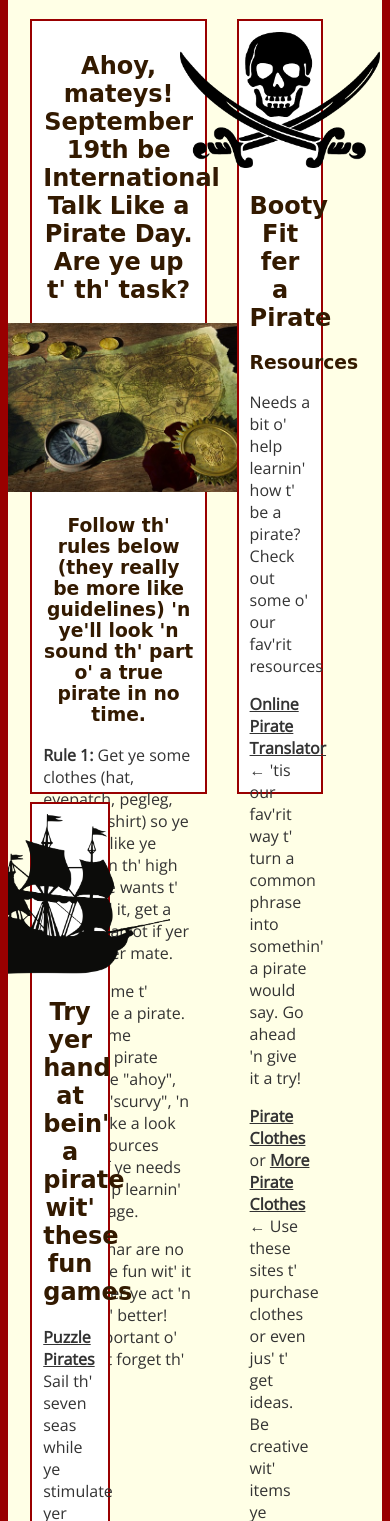
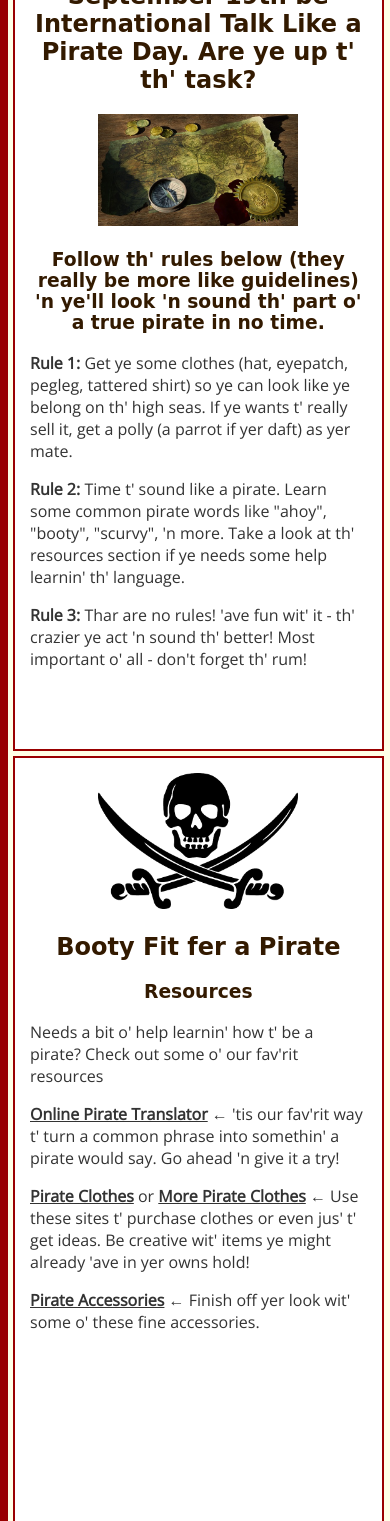
Before and after one commit to whimsicurl-creations/pirates-float, a plain HTML site: page lesson5.html in a window 390 px wide. Shown: the part 479-2000 px from the top of the page. Drawn offline with nearby package versions, Linux system fonts and the light colour scheme; a web font is replaced by a local one.

Commit message:
adding media queries

```diff
--- a/lesson5.css
+++ b/lesson5.css
@@ -6,7 +6,9 @@ body {
 }
 article {
     background: #ffffe6;
-    padding: 2%;
+    max-width: 1200px;
+    margin: 0 auto;
+    padding: 20px;
     overflow: auto;
 }
 h1 {
@@ -41,34 +43,105 @@ header {
     float: left;
     margin: 0;
 }
+.content-wrapper {
+    margin: 0 auto;
+    overflow: auto;
+    clear: both;
+}
 footer {
     clear: both;
 }
 
 /* Columns */
 section {
-    height: 750px;
+    min-height: 800px;
     background: #fff;
-    margin: 1% 15px;
-    padding: 3%;
+    margin: 15px 10px 5px;
+    padding: 15px;
     border: 2px solid #990000;
     float: left;
+    overflow: auto;
 }
 #main {
-    width: 42%;
+    width: 40%;
     clear: both;
+    margin-left: 2%;
 }
 #resources {
-    width: 17%;
+    width: 22%;
 }
 #resources img {
     max-width: 200px;
     margin-left: calc(50% - 100px);
 }
 #pirate-fun {
-    width: 15%;
+    width: 19%;
+    margin-right: 0;
 }
 #pirate-fun img {
     width: 200px;
     margin-left: calc(50% - 100px);
 }
+
+/* ===== Media Queries ===== */
+/* Tablets */
+@media (min-width: 600px) and (max-width: 900px) {
+    article {
+        position: relative;
+        width: 95%;
+    }
+    section {
+        min-height: 650px;
+    }
+    #main {
+        float: none;
+        width: 94%;
+        margin: 0 auto;
+        /* height: 600px; */
+    }
+    #resources {
+        float: left;
+        width: 41%;
+        margin-top: 2%;
+    }
+    #pirate-fun {
+        float: left;
+        width: 40%;
+        margin-top: 2%;
+        margin-left: 2%;
+    }
+}
+
+/* Mobile */
+@media (max-width: 599px) {
+    article {
+        width: 100%;
+        margin: 0;
+        padding: 5px;
+    }
+    #header-img {
+        max-width: 200px;
+        margin-top: 5px;
+        margin-left: calc(50% - 100px);
+        margin-bottom: 15px;
+    }
+    #main {
+        float: none;
+        width: 90%;
+        margin: 0 0 5px 0;
+    }
+    #main img {
+        max-width: 200px;
+        margin-left: calc(50% - 100px);
+    }
+    #resources {
+        float: none;
+        width: 90%;
+        margin: 0 0 5px 0;
+    }
+    #pirate-fun {
+        float: none;
+        width: 90%;
+        margin: 0 0 5px 0;
+    }
+}
--- a/lesson5.html
+++ b/lesson5.html
@@ -15,6 +15,7 @@
             <h1>September 19th - International Talk Like a Pirate Day</h1>
             <h2>Shiver Me Timbers!</h2>
         </header>
+        <div class="content-wrapper">
             <section id="main">
                 <h2>Ahoy, mateys!  September 19th be International Talk Like a Pirate Day.  Are ye up t' th' task?</h2>
                 <img src="img/map.jpg" alt="Here there be treasure">
@@ -39,6 +40,7 @@
                 <p><a href="https://www.crazygames.com/t/pirate" target="_blank">Variety of Pirate Games on CrazyGames</a><br>A pirate game t' suit every type o' gamer - check them out!</p>
                 <p><a href="https://www.seafight.com/" target="_blank">Seafight</a><br>Fer those lookin' fer a bit more realism in thar pirate gamin' experience.</p>
             </section>
+        </div>
         <footer>
             <h4>Here there be Pirates...</h4>
         </footer>
```
Lines whose indentation alone changed are shown as unchanged.
